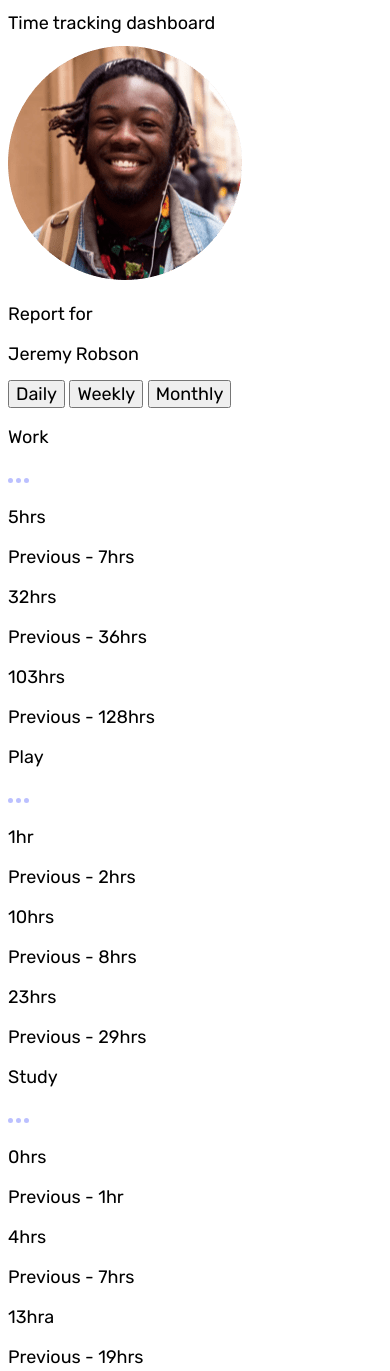
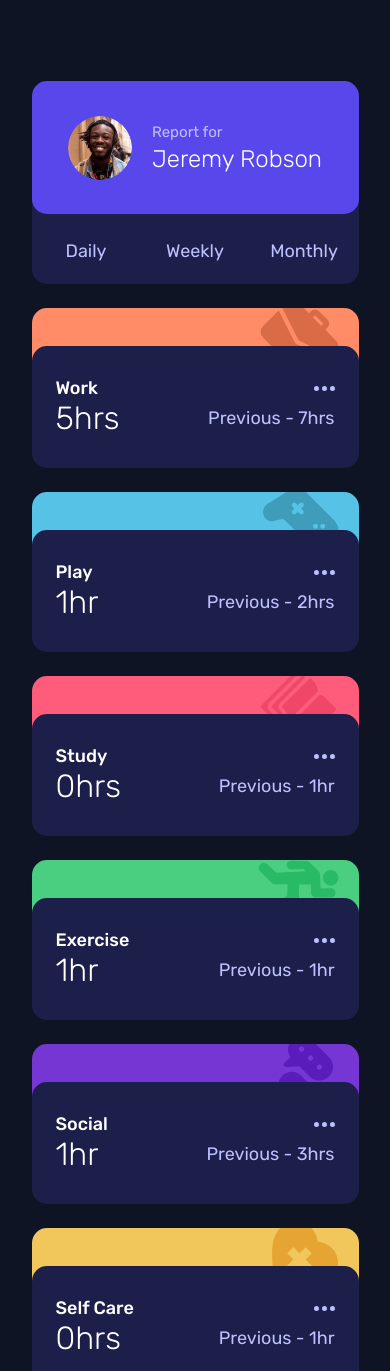
Before and after one commit to rohantayal/time-tracking-dashboard, a plain HTML site: page index.html in a window 390 px wide. Shown: the top 1371 px of the page. Drawn offline with Linux system fonts and the light colour scheme.

Commit message:
mobile layout

```diff
--- a/index.html
+++ b/index.html
@@ -4,35 +4,32 @@
 <head>
   <meta charset="UTF-8">
   <meta name="viewport" content="width=device-width, initial-scale=1.0">
-
+  <link rel="stylesheet" href="./style/index.css">
   <link rel="icon" type="image/png" sizes="32x32" href="./images/favicon-32x32.png">
-
-  <link rel="stylesheet" href="./style/index.css">
   <link rel="stylesheet" href="./style/font.css">
-
   <title>Frontend Mentor | Time tracking dashboard</title>
 
 </head>
 
 <body>
 
-  <main>
+  <main class="dashboard">
 
     <h1>Time tracking dashboard</h1>
 
     <section class="profile">
 
-      <div>
-        <img src="./images/image-jeremy.png" alt="Jeremy">
+      <div class="profile_bio">
+        <img src="./images/image-jeremy.png" alt="Jeremy" id="jeremy">
 
-        <div>
+        <div class="bio">
           <p>Report for</p>
           <h2>Jeremy Robson</h2>
         </div>
 
       </div>
 
-      <div>
+      <div class="time_change">
         <button>Daily</button>
         <button>Weekly</button>
         <button>Monthly</button>
@@ -40,124 +37,148 @@
 
     </section>
 
-    <section>
+    <section class="sub-cards work">
 
-      <div>
+      <div class="card-top">
         <h3>Work</h3>
         <img src="./images/icon-ellipsis.svg" alt="ellipsis">
       </div>
 
-      <div>
-        <p>5hrs</p>                     <!-- daily -->
-        <p>Previous - 7hrs</p>          <!-- daily -->
+      <div class="card-bottom">
+        <div class="card-sub daily">
+          <p class="current_time">5hrs</p>                     <!-- daily -->
+          <p class="previous_time">Previous - 7hrs</p>          <!-- daily -->
         </div>
-      <div>
-        <p>32hrs</p>                    <!-- weekly -->
-        <p>Previous - 36hrs</p>         <!-- weekly -->
+
+        <div class="card-sub weekly hidden">
+          <p class="current_time">32hrs</p>                    <!-- weekly -->
+          <p class="previous_time">Previous - 36hrs</p>         <!-- weekly -->
         </div>
-      <div>
-        <p>103hrs</p>                    <!-- monthly -->
-        <p>Previous - 128hrs</p>         <!-- monthly -->
+
+        <div class="card-sub monthly hidden">
+          <p class="current_time">103hrs</p>                    <!-- monthly -->
+          <p class="previous_time">Previous - 128hrs</p>         <!-- monthly -->
+        </div>
+
       </div>
 
     </section>
 
-    <section>
+    <section class="sub-cards play">
 
-      <div>
+      <div class="card-top">
         <h3>Play</h3>
         <img src="./images/icon-ellipsis.svg" alt="ellipsis">
       </div>
-      <div>
-        <p>1hr</p>                    <!-- daily -->
-        <p>Previous - 2hrs</p>        <!-- daily -->
+
+      <div class="card-bottom">
+        <div class="card-sub">
+          <p class="current_time">1hr</p>                    <!-- daily -->
+          <p class="previous_time">Previous - 2hrs</p>        <!-- daily -->
         </div>
-      <div>
-        <p>10hrs</p>                  <!-- weekly -->
-        <p>Previous - 8hrs</p>        <!-- weekly -->
+        <div class="card-sub hidden">
+          <p class="current_time">10hrs</p>                  <!-- weekly -->
+          <p class="previous_time">Previous - 8hrs</p>        <!-- weekly -->
         </div>
-      <div>
-        <p>23hrs</p>                  <!-- monthly -->
-        <p>Previous - 29hrs</p>       <!-- monthly -->
+        <div class="card-sub hidden">
+          <p class="current_time">23hrs</p>                  <!-- monthly -->
+          <p class="previous_time">Previous - 29hrs</p>       <!-- monthly -->
         </div>
-    </section>
-
-    <section>
-      <div>
-        <h3>Study</h3>
-        <img src="./images/icon-ellipsis.svg" alt="ellipsis">
-      </div>
-      <div>
-        <p>0hrs</p>                       <!-- daily -->
-        <p>Previous - 1hr</p>             <!-- daily -->
-      </div>
-      <div>
-        <p>4hrs</p>                         <!-- weekly -->
-        <p>Previous - 7hrs</p>              <!-- weekly -->
-      </div>
-      <div>
-        <p>13hra</p>                        <!-- monthly -->
-        <p>Previous - 19hrs</p>             <!-- monthly -->
       </div>
 
     </section>
 
-    <section>
-      <div>
-        <h3>Exercise</h3>
+    <section class="sub-cards study">
+      <div class="card-top">
+        <h3>Study</h3>
         <img src="./images/icon-ellipsis.svg" alt="ellipsis">
       </div>
-      <div>
-        <p>1hr</p>                          <!-- daily -->
-        <p>Previous - 1hr</p>               <!-- daily -->
+
+      <div class="card-bottom">
+        <div class="card-sub">
+          <p class="current_time">0hrs</p>                       <!-- daily -->
+          <p class="previous_time">Previous - 1hr</p>             <!-- daily -->
         </div>
-      <div>
-        <p>4hrs</p>                         <!-- weekly -->
-        <p>Previous - 5hrs</p>              <!-- weekly -->
+        <div class="card-sub hidden">
+          <p class="current_time">4hrs</p>                         <!-- weekly -->
+          <p class="previous_time">Previous - 7hrs</p>              <!-- weekly -->
         </div>
-      <div>
-        <p>11hrs</p>                        <!-- monthly -->
-        <p>Previous - 18hrs</p>             <!-- monthly -->
+        <div class="card-sub hidden">
+          <p class="current_time">13hra</p>                        <!-- monthly -->
+          <p class="previous_time">Previous - 19hrs</p>             <!-- monthly -->
         </div>
-    </section>
-
-    <section>
-      <div>
-        <h3>Social</h3>
-        <img src="./images/icon-ellipsis.svg" alt="ellipsis">
-      </div>
-      <div>
-        <p>1hr</p>                          <!-- daily -->
-        <p>Previous - 3hrs</p>              <!-- daily -->
-      </div>
-      <div>
-        <p>5hrs</p>                         <!-- weekly -->
-        <p>Previous - 10hrs</p>             <!-- weekly -->
-      </div>
-      <div>
-        <p>21hrs</p>                          <!-- monthly -->
-        <p>Previous - 23hrs</p>               <!-- monthly -->
       </div>
 
     </section>
 
-    <section>
-      <div>
+    <section class="sub-cards exercise">
+      <div class="card-top">
+        <h3>Exercise</h3>
+        <img src="./images/icon-ellipsis.svg" alt="ellipsis">
+      </div>
+
+      <div class="card-bottom">
+        <div class="card-sub">
+          <p class="current_time">1hr</p>                          <!-- daily -->
+          <p class="previous_time">Previous - 1hr</p>               <!-- daily -->
+        </div>
+        <div class="card-sub hidden">
+          <p class="current_time">4hrs</p>                         <!-- weekly -->
+          <p class="previous_time">Previous - 5hrs</p>              <!-- weekly -->
+        </div>
+        <div class="card-sub hidden">
+          <p class="current_time">11hrs</p>                        <!-- monthly -->
+          <p class="previous_time">Previous - 18hrs</p>             <!-- monthly -->
+        </div>
+      </div>
+
+    </section>
+
+    <section class="sub-cards social">
+      <div class="card-top">
+        <h3>Social</h3>
+        <img src="./images/icon-ellipsis.svg" alt="ellipsis">
+      </div>
+
+      <div class="card-bottom">
+        <div class="card-sub">
+          <p class="current_time">1hr</p>                          <!-- daily -->
+          <p class="previous_time">Previous - 3hrs</p>              <!-- daily -->
+        </div>
+        <div class="card-sub hidden">
+          <p class="current_time">5hrs</p>                         <!-- weekly -->
+          <p class="previous_time">Previous - 10hrs</p>             <!-- weekly -->
+        </div>
+        <div class="card-sub hidden">
+          <p class="current_time">21hrs</p>                          <!-- monthly -->
+          <p class="previous_time">Previous - 23hrs</p>               <!-- monthly -->
+        </div>
+      </div>
+
+
+    </section>
+
+    <section class="sub-cards self-care">
+      <div class="card-top">
         <h3>Self Care</h3>
         <img src="./images/icon-ellipsis.svg" alt="ellipsis">
       </div>
-      <div>
-        <p>0hrs</p>                     <!-- daily -->
-        <p>Previous - 1hr</p>           <!-- daily -->
+
+      <div class="card-bottom">
+        <div class="card-sub">
+          <p class="current_time">0hrs</p>                     <!-- daily -->
+          <p class="previous_time">Previous - 1hr</p>           <!-- daily -->
         </div>
-      <div>
-        <p>2hrs</p>                      <!-- weekly -->
-        <p>Previous - 2hrs</p>           <!-- weekly -->
+        <div class="card-sub hidden">
+          <p class="current_time">2hrs</p>                      <!-- weekly -->
+          <p class="previous_time">Previous - 2hrs</p>           <!-- weekly -->
         </div>
-      <div>
-        <p>7hrs</p>                       <!-- monthly -->
-        <p>Previous - 11hrs</p>           <!-- monthly -->
+        <div class="card-sub hidden">
+          <p class="current_time">7hrs</p>                       <!-- monthly -->
+          <p class="previous_time">Previous - 11hrs</p>           <!-- monthly -->
         </div>
+      </div>
+
 
     </section>
 
--- a/style/index.css
+++ b/style/index.css
@@ -0,0 +1,224 @@
+:root {
+    /* Primary */
+
+    --pri-blue: hsl(246, 80%, 60%);
+
+    --pri-light-red-work: hsl(15, 100%, 70%);
+    --pri-soft-blue-play: hsl(195, 74%, 62%);
+    --pri-light-red-study: hsl(348, 100%, 68%);
+    --pri-lime-green-exercise: hsl(145, 58%, 55%);
+    --pri-violet-social: hsl(264, 64%, 52%);
+    --pri-soft-orange-self-care: hsl(43, 84%, 65%);
+
+    /*Neutral */
+    --neu-very-dark-blue: hsl(226, 43%, 10%);
+    --neu-dark-blue: hsl(235, 46%, 20%);
+    --neu-desaturated-blue: hsl(235, 45%, 61%);
+    --neu-pale-blue: hsl(236, 100%, 87%);
+
+    font-size: 18px;
+}
+
+body{
+    margin: 0;
+    padding: 0;
+    box-sizing: border-box;
+    min-height: 100vh;
+    background-color: var(--neu-very-dark-blue);
+}
+
+main.dashboard{
+    display: grid;
+    grid-template-rows: 203px repeat(6,160px);
+    row-gap: 24px;
+    grid-template-columns: 327px;
+    justify-content: center;
+    margin: 81px 0;
+    position: relative;
+}
+
+main.dashboard h1{
+    display: none;
+}
+
+main section.profile{
+    grid-row: 1/2;
+    position: relative;
+}
+
+section.profile div.profile_bio{
+    display: flex;
+    justify-content: center;
+    column-gap: 20px;
+    background-color: var(--pri-blue);
+    height: 133px;
+    border-radius: 15px;
+
+}
+
+img#jeremy{
+    width: 64px;
+    height: 64px;
+    border-radius: 100%;
+    align-self: center;
+}
+
+div.bio{
+    align-self: center;
+}
+
+div.bio p{
+    font-size: 15px;
+    color: var(--neu-pale-blue);
+    margin: 0;
+}
+
+div.bio h2{
+    font-size: 24px;
+    font-weight: 200;
+    color: white;
+    margin: 4px 0 0 0;
+}
+
+section.profile div.time_change{
+    background-color: var(--neu-dark-blue);
+    height: 70px;
+    border-radius: 0 0 15px 15px;
+    display: flex;
+    justify-content: center;
+    align-items: center;
+}
+
+div.time_change::before{
+    content: "";
+    position: absolute;
+    height: 30px;
+    bottom: 58px;
+    width: 100%;
+    background-color: var(--neu-dark-blue);
+    z-index: -1;
+}
+
+div.time_change button{
+    border: none;
+    font-size: 18px;
+    height: 21px;
+    width: 109px;
+    background-color: var(--neu-dark-blue);
+    color: var(--neu-pale-blue);
+}
+
+div.time_change button:hover{
+    color: white;
+}
+
+section.sub-cards{
+    height: 122px;
+    background-color: var(--neu-dark-blue);
+    align-self: end;
+    display: flex;
+    flex-direction: column;
+    justify-content: center;
+    column-gap: 6px;
+    position: relative;
+    border-radius: 15px;
+}
+
+section.sub-cards div.card-top{
+    display: flex;
+    justify-content: space-between;
+    align-items: center;
+    width: 279px;
+    margin: 0 auto;
+    height: 22px;
+}
+
+div.card-top img{
+    height: 5px;
+    width: 21px;
+}
+
+div.card-top h3{
+    color: white;
+    font-size: 18px;
+    font-weight: 500;
+}
+
+section.sub-cards div.card-bottom{
+    width: 279px;
+    margin: 0 auto;
+    height: 38px;
+}
+
+div.card-sub{
+    width: 279px;
+    display: flex;
+    justify-content: space-between;
+}
+
+div.card-sub p.current_time{
+    font-size: 32px;
+    font-weight: 200;
+    color: white;
+    margin: 0;
+    display: inline-block;
+
+}
+div.card-sub p.previous_time{
+    color: var(--neu-pale-blue);
+    margin: 0;
+    display: inline-block;
+    align-self: center;
+}
+
+div.card-bottom div.hidden{
+    display: none;
+}
+
+section.sub-cards::before{
+    content: "";
+    height: 140px;
+    position: absolute;
+    border-radius: 15px 15px 0 0;
+    width: 100%;
+    z-index: -1;
+    bottom: 20px;
+    background-repeat: no-repeat;
+}
+
+section.work::before{
+    background-color: var(--pri-light-red-work);
+    background-image: url(../images/icon-work.svg);
+    background-position: right 20px top -8px;
+}
+
+section.play::before{
+    background-color: var(--pri-soft-blue-play);
+    background-image: url(../images/icon-play.svg);
+    background-position: right 20px top -4px;
+}
+
+section.study::before{
+    background-color: var(--pri-light-red-study);
+    background-image: url(../images/icon-study.svg);
+    background-position: right 20px top -4px;
+}
+
+section.exercise::before{
+    background-color: var(--pri-lime-green-exercise);
+    background-image: url(../images/icon-exercise.svg);
+    background-position: right 20px top;
+
+}
+
+section.social::before{
+    background-color: var(--pri-violet-social);
+    background-image: url(../images/icon-social.svg);
+    background-position: right 20px top -14px;
+}
+
+section.self-care::before{
+    background-color: var(--pri-soft-orange-self-care);
+    background-image: url(../images/icon-self-care.svg);
+    background-position: right 20px top -8px;
+}
```
Lines whose indentation alone changed are shown as unchanged.
